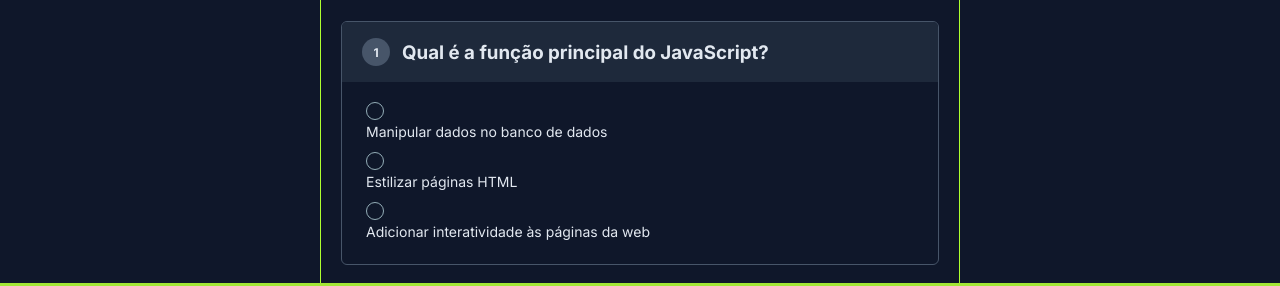
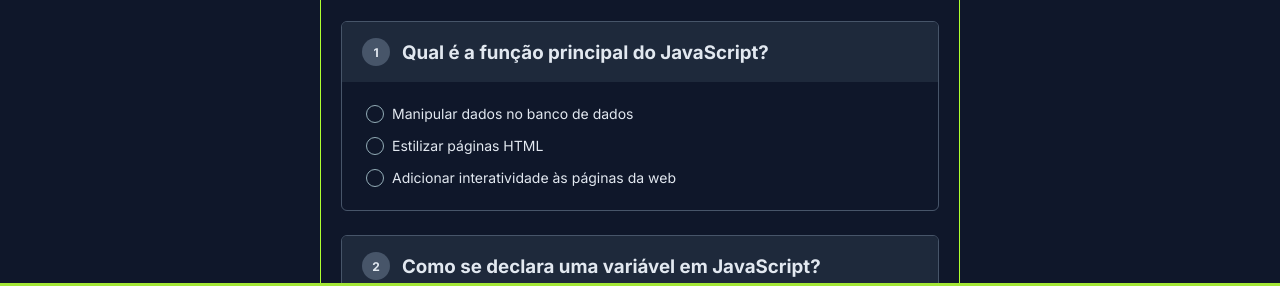
Before and after one commit to pazi22/nlw-project, a plain HTML site: page index.html in a window 1280 px wide. Shown: the part 477-763 px from the top of the page. Drawn offline with Linux system fonts and the light colour scheme.

Commit message:
arrumado o texto e alinhamento do quiz

```diff
--- a/style.css
+++ b/style.css
@@ -85,6 +85,10 @@ header h1 {
   line-height: 24px;
   letter-spacing: 0;
   color: #e2e8f0;
+
+  display: flex;
+  gap: 8px;
+  align-items: center;
 }
 
 input {
```
